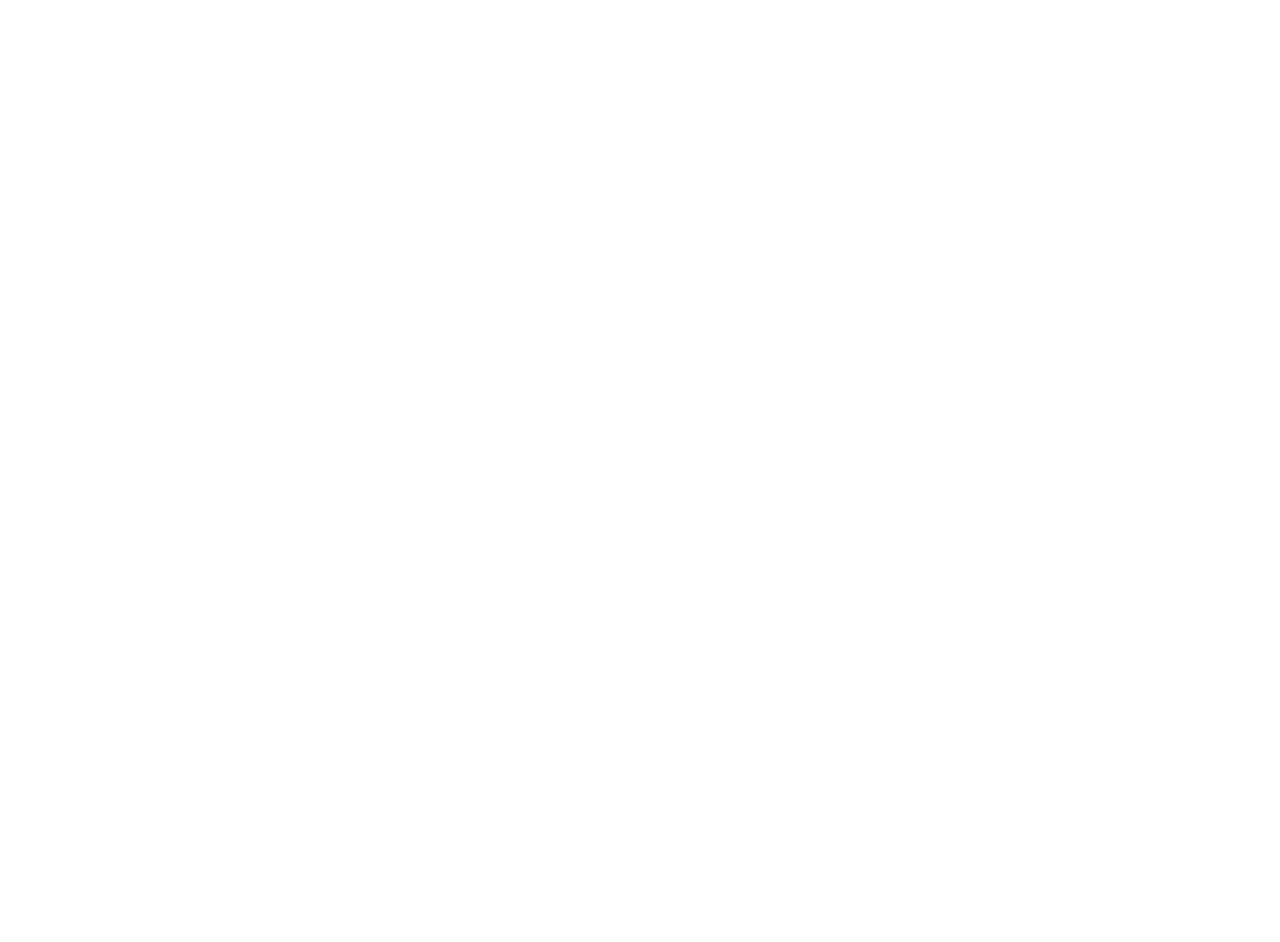
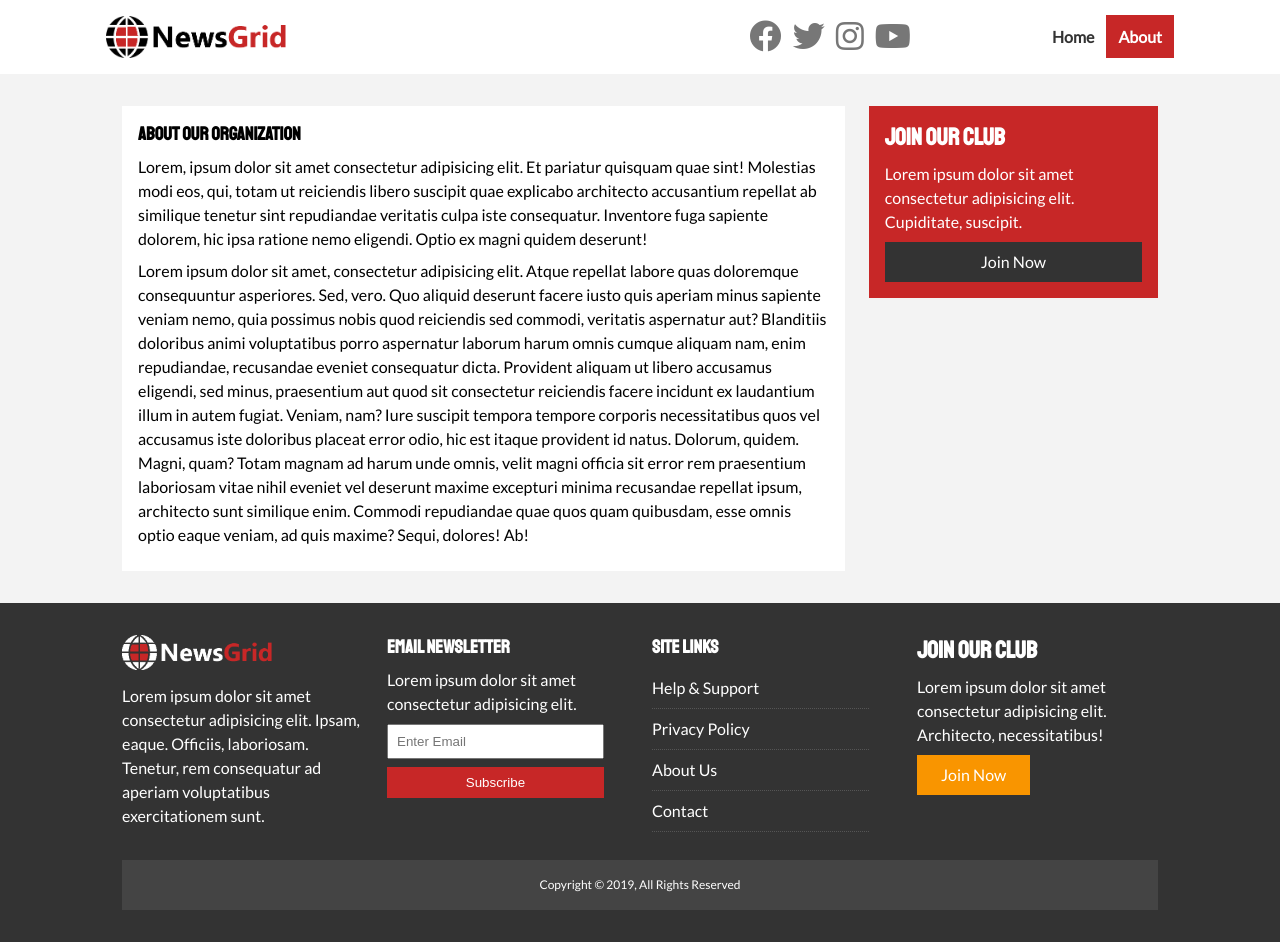
Before and after one commit to rrankawat/css-newsgrid, a plain HTML site: page about.html in a window 1280 px wide. Before the commit the page ends 800 px from the top, so only its background shows below. Drawn offline with Linux system fonts and the light colour scheme.

Commit message:
about page created

```diff
--- a/about.html
+++ b/about.html
@@ -0,0 +1,138 @@
+<!DOCTYPE html>
+<html lang="en">
+  <head>
+    <meta charset="UTF-8" />
+    <meta name="viewport" content="width=device-width, initial-scale=1.0" />
+    <meta http-equiv="X-UA-Compatible" content="ie=edge" />
+    <link
+      rel="stylesheet"
+      href="https://cdnjs.cloudflare.com/ajax/libs/font-awesome/5.11.2/css/all.min.css"
+    />
+    <link
+      href="https://fonts.googleapis.com/css?family=Lato|Staatliches&display=swap"
+      rel="stylesheet"
+    />
+    <link rel="stylesheet" href="css/style.css" />
+    <link
+      rel="stylesheet"
+      media="screen and (max-width: 768px)"
+      href="css/mobile.css"
+    />
+    <link rel="shortcut icon" type="image/x-icon" href="img/favicon.ico" />
+    <title>NewsGrid | About</title>
+  </head>
+  <body>
+    <nav id="main-nav">
+      <div class="container">
+        <img src="img/logo.png" alt="NewsGrid" class="logo" />
+        <div class="social">
+          <a href="https://facebook.com" target="_blank"
+            ><i class="fab fa-facebook fa-2x"></i
+          ></a>
+          <a href="https://twitter.com" target="_blank"
+            ><i class="fab fa-twitter fa-2x"></i
+          ></a>
+          <a href="https://instagram.com" target="_blank"
+            ><i class="fab fa-instagram fa-2x"></i
+          ></a>
+          <a href="https://youtube.com" target="_blank"
+            ><i class="fab fa-youtube fa-2x"></i
+          ></a>
+        </div>
+        <ul>
+          <li><a href="index.html">Home</a></li>
+          <li><a class="current" href="about.html">About</a></li>
+        </ul>
+      </div>
+    </nav>
+
+    <!-- About -->
+    <section id="about">
+      <div class="container">
+        <div class="page-container py-2">
+          <article class="card">
+            <h1 class="l-heading">About Our Organization</h1>
+            <p>
+              Lorem, ipsum dolor sit amet consectetur adipisicing elit. Et
+              pariatur quisquam quae sint! Molestias modi eos, qui, totam ut
+              reiciendis libero suscipit quae explicabo architecto accusantium
+              repellat ab similique tenetur sint repudiandae veritatis culpa
+              iste consequatur. Inventore fuga sapiente dolorem, hic ipsa
+              ratione nemo eligendi. Optio ex magni quidem deserunt!
+            </p>
+            <p>
+              Lorem ipsum dolor sit amet, consectetur adipisicing elit. Atque
+              repellat labore quas doloremque consequuntur asperiores. Sed,
+              vero. Quo aliquid deserunt facere iusto quis aperiam minus
+              sapiente veniam nemo, quia possimus nobis quod reiciendis sed
+              commodi, veritatis aspernatur aut? Blanditiis doloribus animi
+              voluptatibus porro aspernatur laborum harum omnis cumque aliquam
+              nam, enim repudiandae, recusandae eveniet consequatur dicta.
+              Provident aliquam ut libero accusamus eligendi, sed minus,
+              praesentium aut quod sit consectetur reiciendis facere incidunt ex
+              laudantium illum in autem fugiat. Veniam, nam? Iure suscipit
+              tempora tempore corporis necessitatibus quos vel accusamus iste
+              doloribus placeat error odio, hic est itaque provident id natus.
+              Dolorum, quidem. Magni, quam? Totam magnam ad harum unde omnis,
+              velit magni officia sit error rem praesentium laboriosam vitae
+              nihil eveniet vel deserunt maxime excepturi minima recusandae
+              repellat ipsum, architecto sunt similique enim. Commodi
+              repudiandae quae quos quam quibusdam, esse omnis optio eaque
+              veniam, ad quis maxime? Sequi, dolores! Ab!
+            </p>
+          </article>
+          <aside class="card bg-primary">
+            <h2>Join Our Club</h2>
+            <p>
+              Lorem ipsum dolor sit amet consectetur adipisicing elit.
+              Cupiditate, suscipit.
+            </p>
+            <a href="#" class="btn btn-dark btn-block">Join Now</a>
+          </aside>
+        </div>
+      </div>
+    </section>
+
+    <!-- Footer -->
+    <footer id="main-footer" class="py-2">
+      <div class="container footer-container">
+        <div>
+          <img src="img/logo_light.png" alt="NewsGrid" />
+          <p>
+            Lorem ipsum dolor sit amet consectetur adipisicing elit. Ipsam,
+            eaque. Officiis, laboriosam. Tenetur, rem consequatur ad aperiam
+            voluptatibus exercitationem sunt.
+          </p>
+        </div>
+        <div>
+          <h3>Email Newsletter</h3>
+          <p>Lorem ipsum dolor sit amet consectetur adipisicing elit.</p>
+          <form>
+            <input type="email" placeholder="Enter Email" />
+            <input type="submit" value="Subscribe" class="btn btn-primary" />
+          </form>
+        </div>
+        <div>
+          <h3>Site Links</h3>
+          <ul class="list">
+            <li><a href="#">Help & Support</a></li>
+            <li><a href="#">Privacy Policy</a></li>
+            <li><a href="#">About Us</a></li>
+            <li><a href="#">Contact</a></li>
+          </ul>
+        </div>
+        <div>
+          <h2>Join Our Club</h2>
+          <p>
+            Lorem ipsum dolor sit amet consectetur adipisicing elit. Architecto,
+            necessitatibus!
+          </p>
+          <a href="#" class="btn btn-secondary">Join Now</a>
+        </div>
+        <div>
+          <p>Copyright &copy; 2019, All Rights Reserved</p>
+        </div>
+      </div>
+    </footer>
+  </body>
+</html>
--- a/css/style.css
+++ b/css/style.css
@@ -174,6 +174,17 @@ h6 {
   color: var(--primary-color) !important;
 }
 
+/* Inner page grid container */
+.page-container {
+  display: grid;
+  grid-template-columns: 5fr 2fr;
+  grid-gap: 1.5rem;
+}
+
+.page-container *:first-child {
+  grid-row: 1 / span 3;
+}
+
 /* Navigation */
 #main-nav {
   background: #fff;
```
